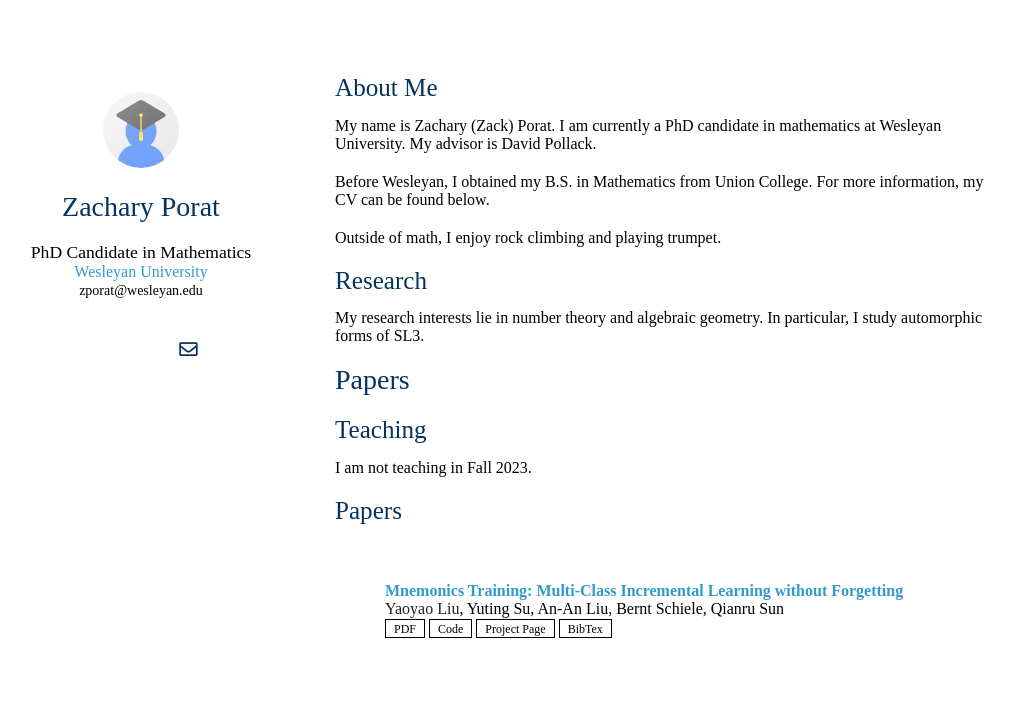
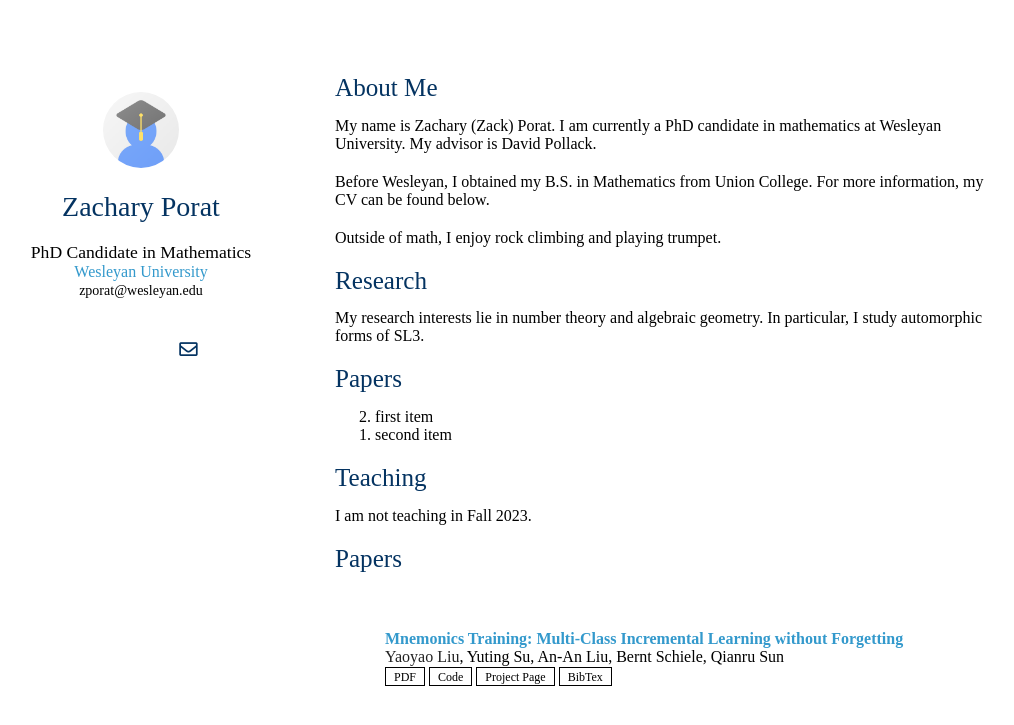
Before and after one commit to zporat/zporat.github.io, a Jekyll site: the page built from index.md, in a window 1280 px wide. Shown: the top 725 px of the page, without its empty margins (135-1149 px from the left). Built offline with Jekyll 4.4.1, drawn with Linux system fonts in a browser that asks for light colours; nearby versions of some CDN libraries; a style sheet for code colours, icons or effects is not loaded; our own code applies the rules of GitHub Pages for plain Markdown files.

```diff
--- a/index.md
+++ b/index.md
@@ -14,7 +14,11 @@ Outside of math, I enjoy rock climbing and playing trumpet.
 
 My research interests lie in number theory and algebraic geometry. In particular, I study automorphic forms of SL3.
 
-# Papers
+## Papers
+
+0. first item
+0. second item
+{: reversed="reversed"}
 
 ## Teaching
 
```
